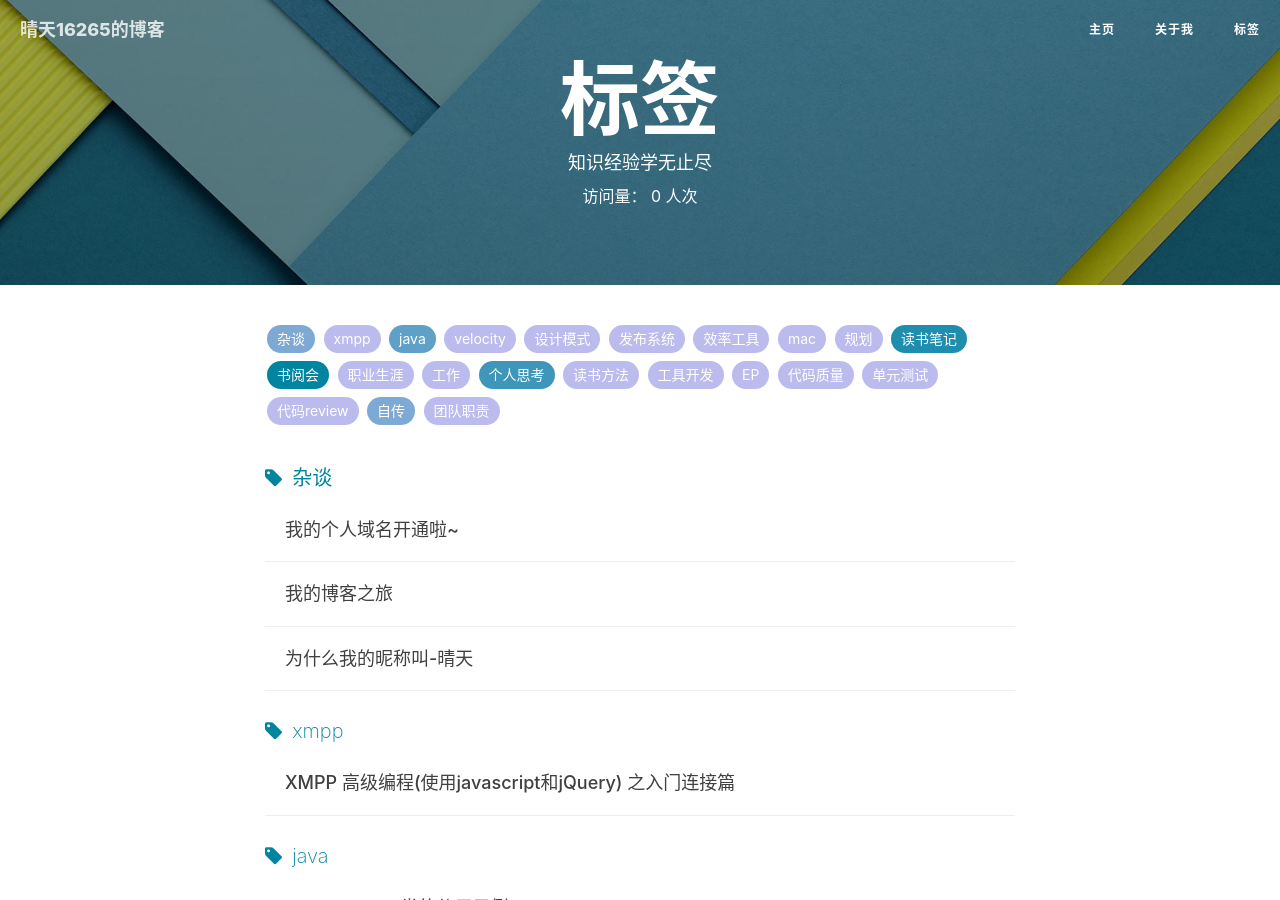
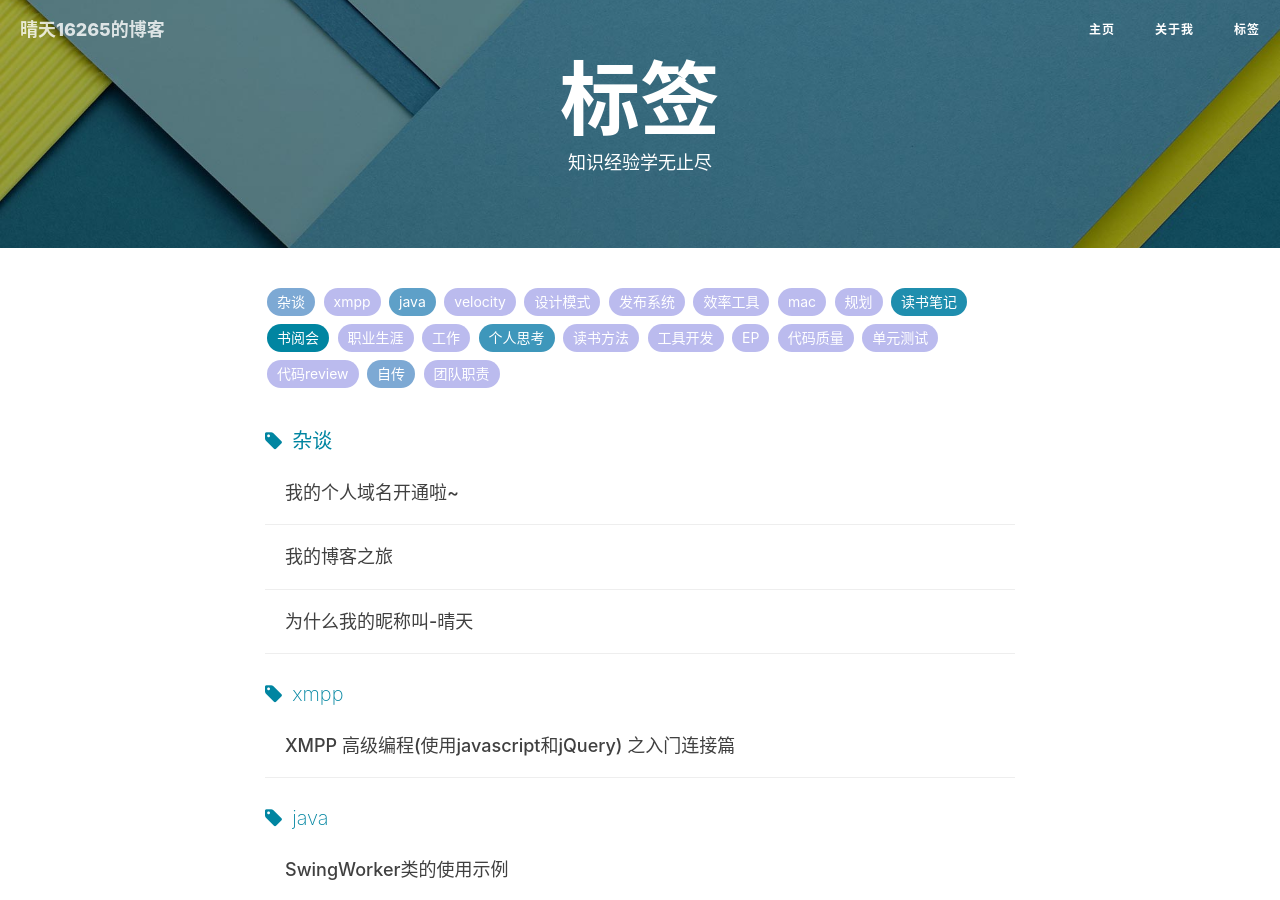
Before and after one commit to qingtian/qingtian.github.com, a Jekyll site: the page built from tags.html, in a window 1280 px wide and 900 px high. Built offline with Jekyll 4.4.1, drawn with Linux system fonts in a browser that asks for light colours; nearby versions of some CDN libraries; comment, search, counter and statistics services are not loaded.

Commit message:
去掉不必要的信息显示

```diff
--- a/_layouts/page.html
+++ b/_layouts/page.html
@@ -10,10 +10,6 @@ layout: default
                 <div class="site-heading">
                     <h1>{% if page.title %}{{ page.title }}{% else %}{{ site.title }}{% endif %}</h1>
                     <span class="subheading">{{ page.description }}</span>
-                    <div id="{{ page.valine-path }}" class="valine-info leancloud_visitors" data-flag-title="{{ page.title }}" style="margin-top:10px;">
-						<span class="valine-name">访问量：</span>
-						<span class="valine-count leancloud-visitors-count">0</span> 人次
-					</div>
                 </div>
             </div>
         </div>
--- a/tags.html
+++ b/tags.html
@@ -14,10 +14,6 @@ valine-path: "/tags/"
                 <div class="site-heading" id="tag-heading">
                     <h1>{% if page.title %}{{ page.title }}{% else %}{{ site.title }}{% endif %}</h1>
 					<span class="subheading">{{ page.description }}</span>
-					<div id="{{ page.valine-path }}" class="valine-info leancloud_visitors" data-flag-title="{{ page.title }}" style="margin-top:10px;">
-						<span class="valine-name">访问量：</span>
-						<span class="valine-count leancloud-visitors-count">0</span> 人次
-					</div>
                 </div>
             </div>
         </div>
```
